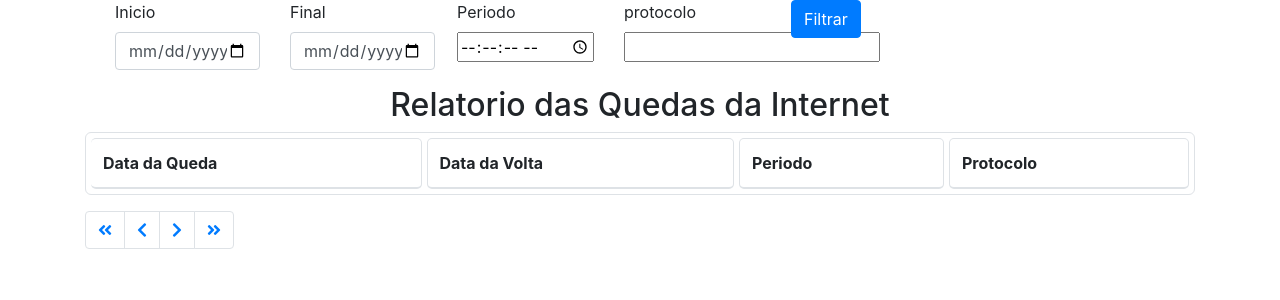
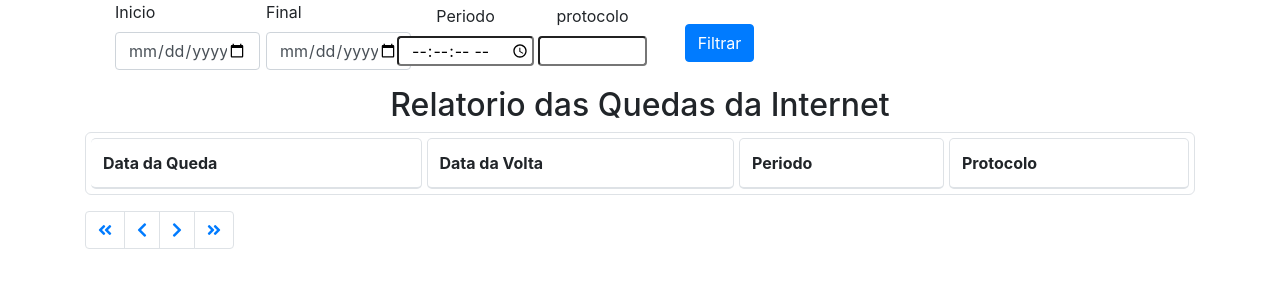
Before and after one commit to rodrigoneal/Projeto2, a Flask app: template app/templates/filter.html in a window 1280 px wide. Shown: the part 56-356 px from the top of the page. Run offline with Flask 2, Linux system fonts and the light colour scheme; the template is opened without the code that fills it: values that come from a table or form of the project are taken from there, others are empty; parts of the project's set-up code (start-up, migrations or seed data) failed here and were passed over; some libraries are stand-ins or nearby versions.

Commit message:
Preparando pra entrar no beta

```diff
--- a/app/__init__.py
+++ b/app/__init__.py
@@ -1,5 +1,6 @@
 from flask import Flask
 from flask_sqlalchemy import SQLAlchemy
+from . import filtros
 
 db = SQLAlchemy()
 
@@ -11,6 +12,8 @@ def create_app():
     app.config['SQLALCHEMY_DATABASE_URI'] = 'sqlite:/// app.db'
     app.config['SQLALCHEMY_TRACK_MODIFICATIONS'] = False
     app.config['SECRET_KEY'] = 'secreto'
+    app.jinja_env.filters['formatdate'] = filtros.formatar_data
+    app.jinja_env.filters['parser_seconds'] = filtros.seconds_to_time
     db.init_app(app)
     from .routes import init_routes
     init_routes(app, db)
--- a/app/models/relatorio.py
+++ b/app/models/relatorio.py
@@ -7,7 +7,7 @@ class Relatorio(db.Model):
     queda = db.Column(db.DateTime, unique=True)
     volta = db.Column(db.DateTime, unique=True)
     periodo = db.Column(db.Integer())
-    protocolo = db.Column(db.String(60))
+    protocolo = db.Column(db.String(60), unique=True)
 
 
 
--- a/app/templates/components/date_picker.html
+++ b/app/templates/components/date_picker.html
@@ -1,6 +1,6 @@
 <form action="{{url_for('filter')}}" method="get">
-<div class="container ">
-    <div class="row col-12 mr-n2">
+<div class="container" >
+    <div class="row col-12">
 
         <div class="col-2 form-group">
 
@@ -9,25 +9,26 @@
             min="1000-01-01" class="form-control">
         </div>
 
-        <div class="col-2 form-group mr-n2">
+        <div class="col-2 form-group ml-n4  mr-n4  ">
             <label >Final</label>
             <input type="date" name="fim" min="2020-08-09"
              max="3000-12-31" class="form-control">
         </div>
 
-        <div class="col-2  form-group mr-n2">
+        <div class="col-2 text-center ml-n4 roudend mr-n4 form-group mt-1">
             <label>Periodo</label>
-            <input type="time" name="periodo" step="1">
+            <br>
+            <input type="time" name="periodo" class="rounded text-center" step="1">
         </div>
 
-        <div class="col-2  form-group mr-n2">
+        <div class="col-2 text-center mt-1 w-50 form-group ml-n4  mr-n4 ">
             <label>protocolo</label>
-            <input type="text" name="protocolo" step="1">
+            <input class=" rounded w-75" type="text" name="protocolo" step="1">
         </div>
 
 
-        <div class="col-2 form-group mr-n2  ">
-             <button type="submit" class="btn btn-primary">Filtrar</button>
+        <div class="col-2  text-center form-group mt-4  ml-n4  mr-n4  ">
+             <button type="submit" class="btn btn-primary rounded ">Filtrar</button>
         </div>
 
     </div>
--- a/app/templates/components/tabela_registro.html
+++ b/app/templates/components/tabela_registro.html
@@ -27,7 +27,7 @@
             <td>{{queda.periodo | parser_seconds()}}</td>
             {% endif %}
             <td>
-                <form action="{{url_for('protocolo')}}" class='form'  method='post'>
+                <form action="{{url_for('index')}}" class='form'  method='post'>
                     <div class="input-group">
                       <div class="input-group-prepend">
                           <span class="input-group-text">NºProtocolo</span>
@@ -38,7 +38,7 @@
                             <input type="text"  name="protocolo" value="{{queda.protocolo}}" class="form-control protocolo ">
                         {% endif %}
                             <input type="text"  name="id" value="{{queda.id}}" class="form-control d-none">
-                            <button class="btn btn-primary salvar disable  ml-1" type="submit" value="submit"><i class="fa fa-save fa-sm"></i></button>
+                            <button class="btn btn-primary salvar disable  ml-1" type="submit" value="submit" id="save"><i class="fa fa-save fa-sm"></i></button>
                     </div>
                 </form>
             </td>
--- a/app/templates/config.html
+++ b/app/templates/config.html
@@ -66,6 +66,7 @@
                                   <option>Tim Fibra/Live</option>
                                   <option>Vivo Fibra</option>
                                   <option>Oi Fibra</option>
+                                  <option>Velox</option>
                                   <option>Claro Net</option>
                                   <option>VigWeb</option>
                                   <option>Outras</option>
@@ -89,4 +90,7 @@
         <button type="submit" class="btn btn-success">Enviar</button>
     </form>
 </div>
+<div class="container">
+    Versão: 0.1.0
+</div>
 {% endblock %}
--- a/app/templates/filter.html
+++ b/app/templates/filter.html
@@ -40,7 +40,7 @@
             <td>{{queda.periodo | parser_seconds()}}</td>
             {% endif %}
             <td>
-                <form action="{{url_for('protocolo')}}" class='form'  method='post'>
+                <form action="{{url_for('index')}}" class='form'  method='post'>
                     <div class="input-group">
                       <div class="input-group-prepend">
                           <span class="input-group-text">NºProtocolo</span>
--- a/app/templates/lista_qualidade.html
+++ b/app/templates/lista_qualidade.html
@@ -21,8 +21,8 @@
         {% set up = config['upload'] * 0.4%}
         <p class="text-justify text-left">Sua velocidade contratada é de {{config['download']}} MB a sua medição direta tem que ser 40% da sua velocidade contratada.
             <br>
-       40% de {{config['download']}}MB = {{down | int()}} MB, pra simplificar sempre que você fizer uma medição que o valor for
-        inferior aos 40% do contratado ele ficará em vermelho e valores acima ficará em verde.</p>
+            40% de {{config['download']}}MB = {{down | int()}} MB. Para simplificar sempre que houver uma nova medição que o valor for
+        inferior aos 40% do contratado, eles ficaram em vermelho e valores acima dos 40% ficaram em verde.</p>
         </div>
 
     </div>
```
Also changed, not shown: app/routes.py (+24 -23 lines), app/templates/index.html (+14 -0 lines).
